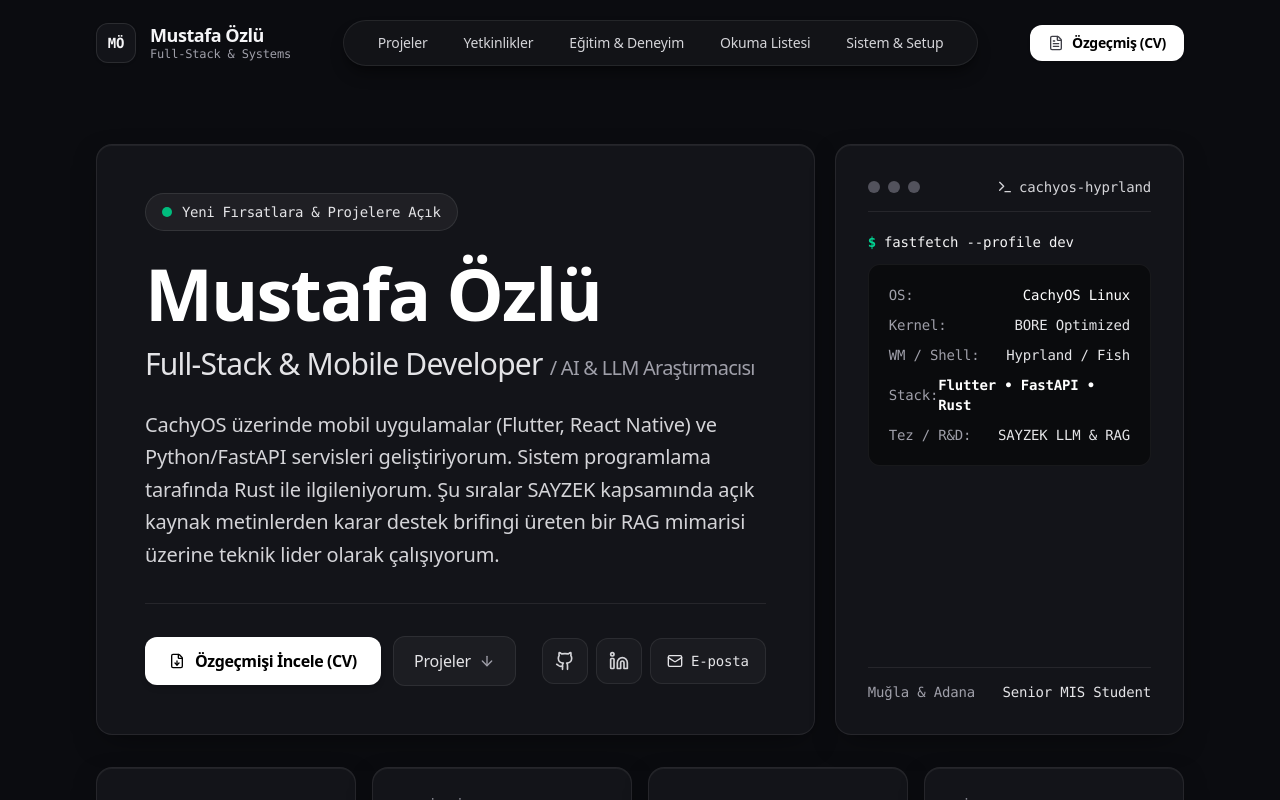
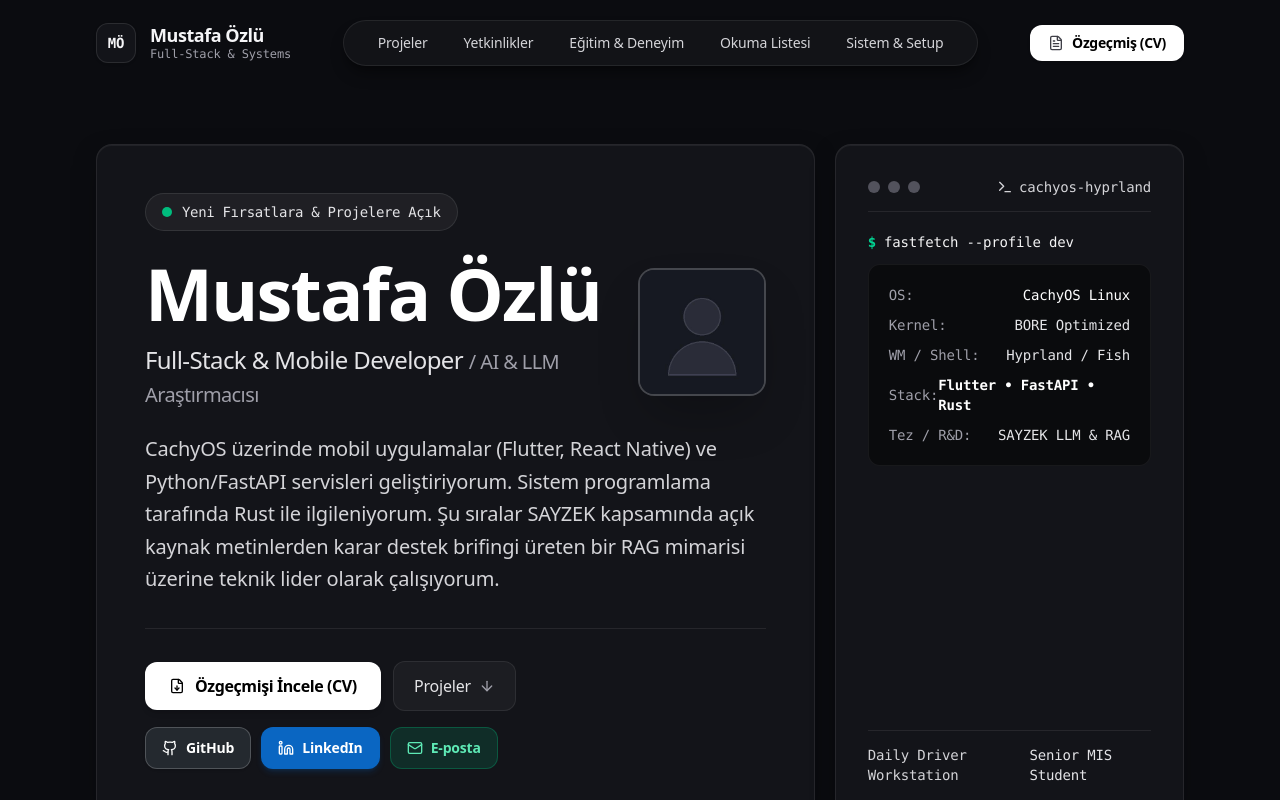
Before and after one commit to mustozilla11/portfolio, a Next.js app: page / in a window 1280 px wide. Shown: the top 800 px of the page. Built offline with nearby package versions, Linux system fonts and the light colour scheme.

Commit message:
feat: add profile avatar slot, vibrant social buttons, remove location and clock

```diff
--- a/src/components/Footer.tsx
+++ b/src/components/Footer.tsx
@@ -1,11 +1,11 @@
 "use client";
 
-import React, { useState, useEffect } from "react";
+import React from "react";
 import { PERSONAL_DATA } from "@/data/portfolioData";
+import { GithubIcon, LinkedinIcon } from "@/components/Icons";
 import {
   Mail,
   ArrowUp,
-  Clock,
 } from "lucide-react";
 
 interface FooterProps {
@@ -13,25 +13,6 @@ interface FooterProps {
 }
 
 export default function Footer({ onOpenResume }: FooterProps) {
-  const [time, setTime] = useState<string>("");
-
-  useEffect(() => {
-    const updateTime = () => {
-      const now = new Date();
-      setTime(
-        now.toLocaleTimeString("tr-TR", {
-          timeZone: "Europe/Istanbul",
-          hour: "2-digit",
-          minute: "2-digit",
-          second: "2-digit",
-        })
-      );
-    };
-    updateTime();
-    const interval = setInterval(updateTime, 1000);
-    return () => clearInterval(interval);
-  }, []);
-
   const scrollToTop = () => {
     window.scrollTo({ top: 0, behavior: "smooth" });
   };
@@ -71,49 +52,50 @@ export default function Footer({ onOpenResume }: FooterProps) {
 
       {/* Main Bottom Footer Bar */}
       <div className="border-t border-white/[0.08] py-8">
-        <div className="max-w-6xl mx-auto px-4 sm:px-6 lg:px-8 flex flex-col sm:flex-row items-center justify-between gap-4 text-xs sm:text-sm font-mono">
+        <div className="max-w-6xl mx-auto px-4 sm:px-6 lg:px-8 flex flex-col sm:flex-row items-center justify-between gap-5 text-sm font-mono">
           <div className="flex items-center gap-3">
-            <span className="text-white font-semibold">
+            <span className="text-white font-bold text-base">
               {PERSONAL_DATA.name}
             </span>
-            <span>•</span>
+            <span className="text-zinc-500">•</span>
             <span className="text-zinc-400">
-              Muğla / Adana, Türkiye
+              Full-Stack & Systems Developer
             </span>
-            <span>•</span>
-            <div className="flex items-center gap-1.5 text-zinc-300">
-              <Clock className="w-4 h-4 text-zinc-400" />
-              <span>{time || "23:45:00"} TSİ</span>
-            </div>
           </div>
 
-          <div className="flex items-center gap-5">
+          {/* Prominent & Branded Social Channels */}
+          <div className="flex flex-wrap items-center gap-2.5">
             <a
               href={PERSONAL_DATA.github}
               target="_blank"
               rel="noopener noreferrer"
-              className="hover:text-white transition-colors"
+              className="inline-flex items-center gap-2 px-4 py-2 rounded-xl bg-[#24292F] hover:bg-[#1a1f24] text-white border border-white/10 font-sans font-medium text-xs sm:text-sm transition-all shadow-sm active:scale-95"
             >
-              GitHub
+              <GithubIcon className="w-4 h-4" />
+              <span>GitHub</span>
             </a>
+
             <a
               href={PERSONAL_DATA.linkedin}
               target="_blank"
               rel="noopener noreferrer"
-              className="hover:text-white transition-colors"
+              className="inline-flex items-center gap-2 px-4 py-2 rounded-xl bg-[#0A66C2] hover:bg-[#004182] text-white border border-[#0A66C2]/40 font-sans font-medium text-xs sm:text-sm transition-all shadow-md shadow-[#0A66C2]/20 active:scale-95"
             >
-              LinkedIn
+              <LinkedinIcon className="w-4 h-4" />
+              <span>LinkedIn</span>
             </a>
+
             <a
               href={`mailto:${PERSONAL_DATA.email}`}
-              className="hover:text-white transition-colors"
+              className="inline-flex items-center gap-2 px-4 py-2 rounded-xl bg-emerald-500/15 hover:bg-emerald-500/25 text-emerald-300 border border-emerald-500/30 font-sans font-medium text-xs sm:text-sm transition-all active:scale-95"
             >
-              E-posta
+              <Mail className="w-4 h-4" />
+              <span>E-posta</span>
             </a>
 
             <button
               onClick={scrollToTop}
-              className="p-2 rounded-lg bg-white/[0.03] hover:bg-white/[0.08] border border-white/[0.08] text-zinc-300 hover:text-white transition-colors"
+              className="p-2 rounded-xl bg-white/[0.03] hover:bg-white/[0.08] border border-white/[0.08] text-zinc-300 hover:text-white transition-colors ml-2"
               aria-label="Yukarı Çık"
               title="Başa Dön"
             >
--- a/src/components/HeroBento.tsx
+++ b/src/components/HeroBento.tsx
@@ -28,7 +28,7 @@ export default function HeroBento({ onOpenResume }: HeroBentoProps) {
       <div className="max-w-6xl mx-auto px-4 sm:px-6 lg:px-8 space-y-6">
         {/* Main Bento Grid */}
         <div className="grid grid-cols-1 lg:grid-cols-12 gap-5">
-          {/* Main Hero Card (8 cols) - Large & Authoritative */}
+          {/* Main Hero Card (8 cols) - Large & Authoritative with Profile Photo */}
           <div className="lg:col-span-8 apple-card rounded-2xl p-8 sm:p-12 flex flex-col justify-between space-y-8">
             <div className="space-y-6">
               {/* Status Badge */}
@@ -42,17 +42,36 @@ export default function HeroBento({ onOpenResume }: HeroBentoProps) {
                 </span>
               </div>
 
-              {/* Bold Headline Typography */}
+              {/* Bold Headline & Profile Photo Row */}
+              <div className="flex flex-col-reverse sm:flex-row items-start sm:items-center justify-between gap-6">
                 <div className="space-y-3">
                   <h1 className="text-4xl sm:text-6xl lg:text-7xl font-extrabold tracking-tight text-white leading-[1.06]">
                     {PERSONAL_DATA.name}
                   </h1>
-                <p className="text-xl sm:text-2xl md:text-3xl font-medium text-zinc-200 tracking-tight leading-snug">
+                  <p className="text-xl sm:text-2xl font-medium text-zinc-200 tracking-tight leading-snug">
                     Full-Stack & Mobile Developer{" "}
                     <span className="text-zinc-400 block sm:inline font-normal text-lg sm:text-xl">
                       / AI & LLM Araştırmacısı
                     </span>
                   </p>
+                </div>
+
+                {/* Profile Photo Slot (Apple Style Framed Avatar) */}
+                <div className="relative group shrink-0">
+                  <div className="w-24 h-24 sm:w-28 sm:h-28 md:w-32 md:h-32 rounded-2xl overflow-hidden border-2 border-white/20 shadow-2xl bg-[#171920] relative">
+                    <img
+                      src="/avatar.jpg"
+                      alt={PERSONAL_DATA.name}
+                      className="w-full h-full object-cover transition-transform duration-300 group-hover:scale-105"
+                      onError={(e) => {
+                        (e.target as HTMLImageElement).src = "/avatar.svg";
+                      }}
+                    />
+                  </div>
+                  <span className="absolute -bottom-2 right-0 px-2 py-0.5 rounded-md bg-[#131419] border border-white/10 text-[10px] font-mono text-zinc-400 opacity-0 group-hover:opacity-100 transition-opacity shadow-md pointer-events-none">
+                    avatar.jpg
+                  </span>
+                </div>
               </div>
 
               {/* Bio / Lead Paragraph */}
@@ -82,31 +101,33 @@ export default function HeroBento({ onOpenResume }: HeroBentoProps) {
                 </a>
               </div>
 
-              {/* Social Channels */}
-              <div className="flex items-center gap-2">
+              {/* Prominent & Vivid Social Buttons */}
+              <div className="flex flex-wrap items-center gap-2.5">
                 <a
                   href={PERSONAL_DATA.github}
                   target="_blank"
                   rel="noopener noreferrer"
-                  className="p-3 rounded-xl bg-white/[0.03] hover:bg-white/[0.08] border border-white/[0.08] hover:border-white/20 text-zinc-300 hover:text-white transition-all"
-                  title="GitHub"
+                  className="inline-flex items-center gap-2 px-4 py-2.5 rounded-xl bg-[#24292F] hover:bg-[#1a1f24] text-white border border-white/20 font-sans font-semibold text-sm transition-all shadow-sm active:scale-95"
+                  title="GitHub Profile"
                 >
-                  <GithubIcon className="w-5 h-5" />
+                  <GithubIcon className="w-4 h-4" />
+                  <span>GitHub</span>
                 </a>
 
                 <a
                   href={PERSONAL_DATA.linkedin}
                   target="_blank"
                   rel="noopener noreferrer"
-                  className="p-3 rounded-xl bg-white/[0.03] hover:bg-white/[0.08] border border-white/[0.08] hover:border-white/20 text-zinc-300 hover:text-white transition-all"
-                  title="LinkedIn"
+                  className="inline-flex items-center gap-2 px-4 py-2.5 rounded-xl bg-[#0A66C2] hover:bg-[#004182] text-white border border-[#0A66C2]/50 font-sans font-semibold text-sm transition-all shadow-md shadow-[#0A66C2]/20 active:scale-95"
+                  title="LinkedIn Profile"
                 >
-                  <LinkedinIcon className="w-5 h-5" />
+                  <LinkedinIcon className="w-4 h-4" />
+                  <span>LinkedIn</span>
                 </a>
 
                 <button
                   onClick={handleCopyEmail}
-                  className="inline-flex items-center gap-2 px-4 py-3 rounded-xl bg-white/[0.03] hover:bg-white/[0.08] border border-white/[0.08] hover:border-white/20 text-zinc-200 hover:text-white text-xs sm:text-sm font-mono transition-all"
+                  className="inline-flex items-center gap-2 px-4 py-2.5 rounded-xl bg-emerald-500/15 hover:bg-emerald-500/25 text-emerald-300 border border-emerald-500/30 font-sans font-semibold text-sm transition-all active:scale-95"
                   title="E-postayı Kopyala"
                 >
                   {copiedEmail ? (
@@ -140,7 +161,7 @@ export default function HeroBento({ onOpenResume }: HeroBentoProps) {
                 </div>
               </div>
 
-              {/* Terminal Specs - Crisp, Large & Legible */}
+              {/* Terminal Specs */}
               <div className="font-mono text-xs sm:text-sm space-y-3">
                 <div className="text-zinc-400 text-xs sm:text-sm flex items-center gap-2">
                   <span className="text-emerald-400 font-bold">$</span>
@@ -173,7 +194,7 @@ export default function HeroBento({ onOpenResume }: HeroBentoProps) {
             </div>
 
             <div className="pt-3.5 border-t border-white/[0.08] flex items-center justify-between text-xs sm:text-sm font-mono text-zinc-400">
-              <span>Muğla & Adana</span>
+              <span className="text-zinc-300">Daily Driver Workstation</span>
               <span className="text-zinc-200 font-medium">Senior MIS Student</span>
             </div>
           </div>
--- a/src/components/ResumeModal.tsx
+++ b/src/components/ResumeModal.tsx
@@ -103,10 +103,6 @@ export default function ResumeModal({ isOpen, onClose }: ResumeModalProps) {
               </div>
 
               <div className="flex flex-col sm:items-end text-xs sm:text-sm font-mono text-zinc-300 space-y-1">
-                <span className="flex items-center gap-1.5">
-                  <MapPin className="w-3.5 h-3.5 text-zinc-400" />
-                  {PERSONAL_DATA.location}
-                </span>
                 <span className="flex items-center gap-1.5">
                   <Mail className="w-3.5 h-3.5 text-zinc-400" />
                   {PERSONAL_DATA.email}
--- a/src/data/portfolioData.ts
+++ b/src/data/portfolioData.ts
@@ -28,7 +28,6 @@ export interface EducationItem {
   institution: string;
   period: string;
   statusBadge: string;
-  location: string;
   description: string;
   topics: string[];
 }
@@ -66,7 +65,6 @@ export const PERSONAL_DATA = {
     text: "Yeni Fırsatlara & Projelere Açık",
     available: true,
   },
-  location: "Muğla / Adana, Türkiye",
   email: "mustafaozlu.dev@gmail.com",
   github: "https://github.com/mustozilla11",
   linkedin: "https://linkedin.com/in/mustafaozlu",
@@ -213,7 +211,6 @@ export const EDUCATION_DATA: EducationItem[] = [
     institution: "Muğla Sıtkı Koçman Üniversitesi",
     period: "2023 – Devam Ediyor",
     statusBadge: "4. Sınıf / Senior",
-    location: "Muğla",
     description:
       "Karar destek sistemleri, kurumsal veri tabanı yönetimi, yazılım proje yaşam döngüsü ve bilgi sistemleri mimarisi odaklı eğitim.",
     topics: [
@@ -227,10 +224,9 @@ export const EDUCATION_DATA: EducationItem[] = [
     id: "cukurova-prog",
     degree: "Önlisans",
     field: "Bilgisayar Programcılığı",
-    institution: "Çukurova Üniversitesi (Adana MYO)",
+    institution: "Çukurova Üniversitesi (MYO)",
     period: "2021 – 2026",
     statusBadge: "Mezuniyet: Temmuz 2026",
-    location: "Adana",
     description:
       "Temel bilgisayar bilimleri, algoritmik düşünce, nesne yönelimli programlama ve veri yapıları temeli.",
     topics: [
```
Also changed, not shown: public/avatar.jpg (added), public/avatar.svg (added). Lines whose indentation alone changed are shown as unchanged.
